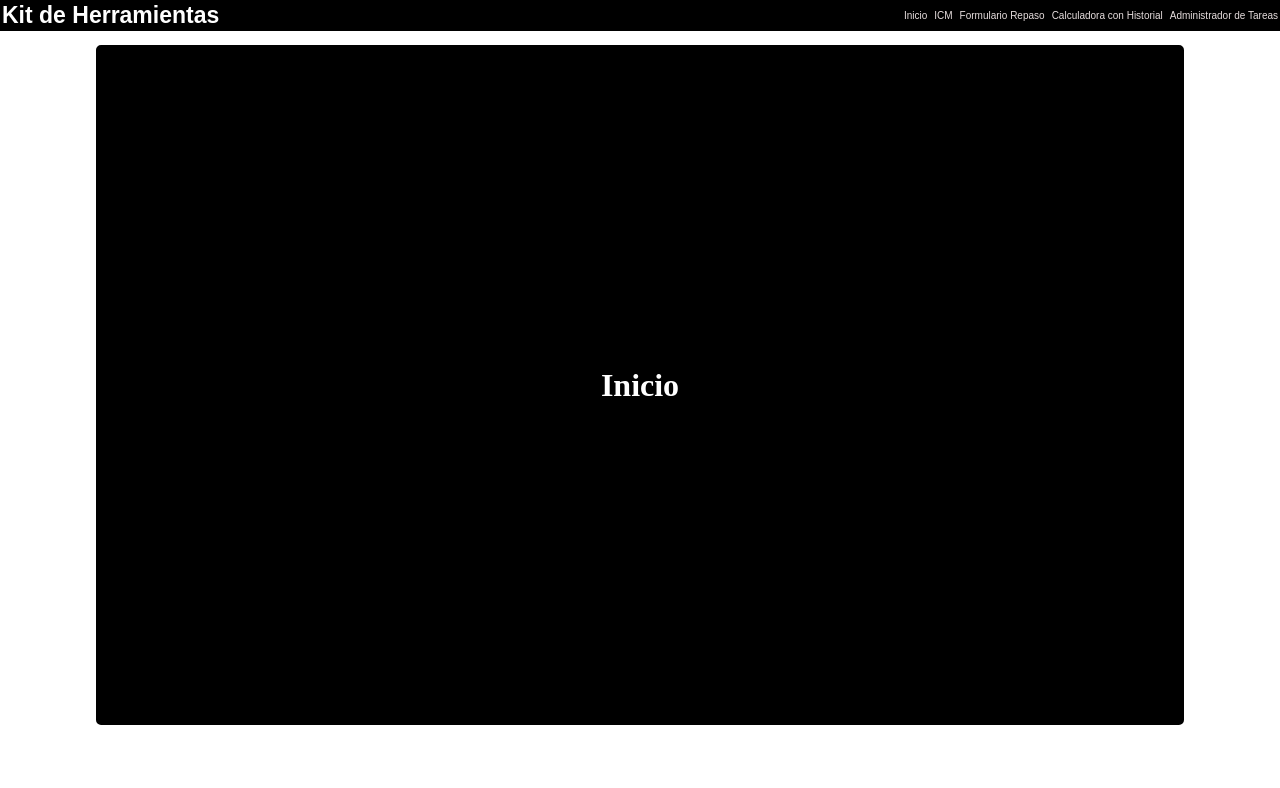
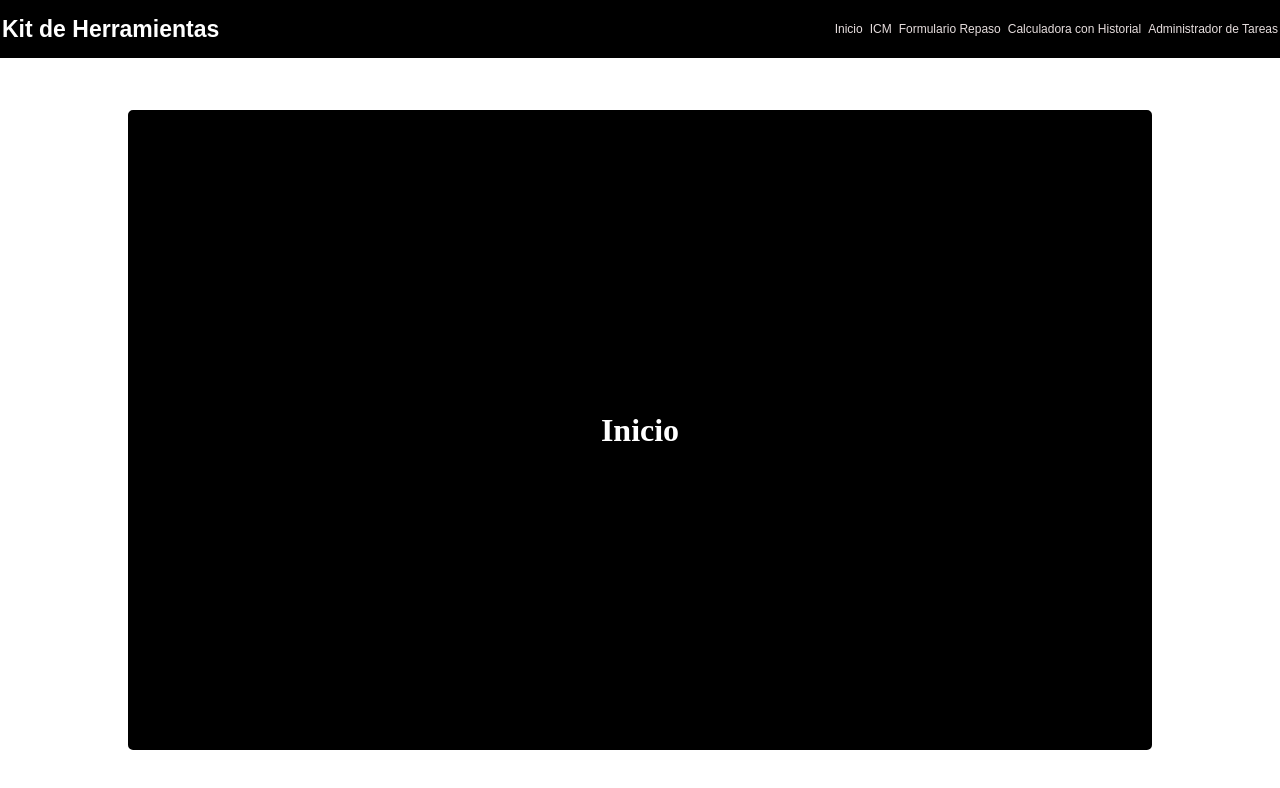
Before and after one commit to ingHaroldRico/kit-de-herramientas, a plain HTML site: page index.html in a window 1280 px wide. Drawn offline with Linux system fonts and the light colour scheme.

Commit message:
Septimo Cambio

```diff
--- a/styles/header.css
+++ b/styles/header.css
@@ -38,7 +38,8 @@
     z-index: 10;
     background: rgba(0, 0, 0, 5);
     font-family: Arial, Helvetica, sans-serif;
-    font-size: 10px;
+    font-size: 12px;
     width: 100%;
+    padding:10px;
 
 }
--- a/styles/stylesTareas.css
+++ b/styles/stylesTareas.css
@@ -23,10 +23,11 @@
 .conteo{
     display: flex;
     flex-direction: row;
-    justify-content: space-between;
+    justify-content: center;
     justify-items: center;
     color: white;
     width: 100%;
+    gap: 30px;
 
 }
 .advertencia{
--- a/styles/syylesIndex.css
+++ b/styles/syylesIndex.css
@@ -1,7 +1,7 @@
 body{
     margin: 0;
     display: flex;
-    justify-content: space-between;
+    justify-content:center;
     align-items: center;
     flex-direction: column;
 
@@ -13,8 +13,8 @@
     background-color: black;
     color: white;
     border: 5px solid rgb(80, 57, 109);
-    height: 85vh;
-    width: 85%;
+    height: 80vh;
+    width: 80%;
     margin-bottom: 20px;
     border: 5px solid white;
     border-radius: 10px;
```
